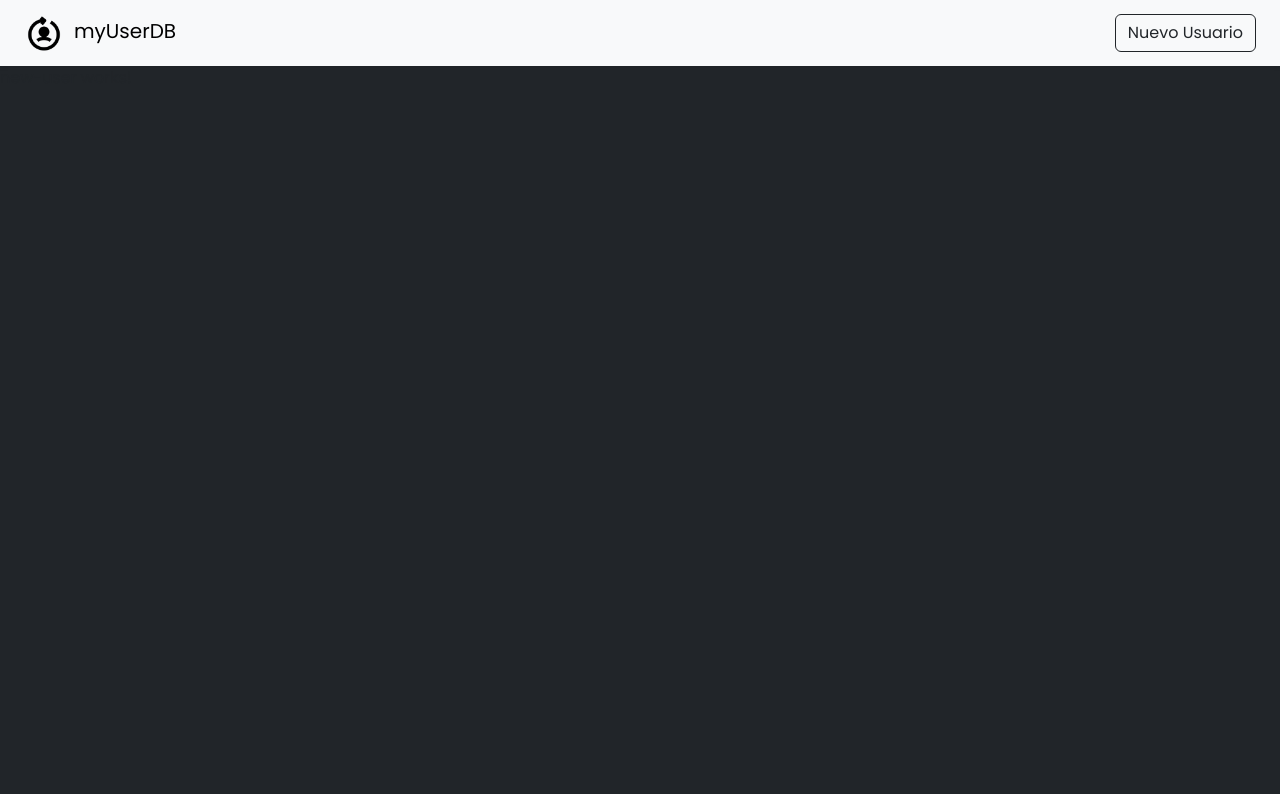
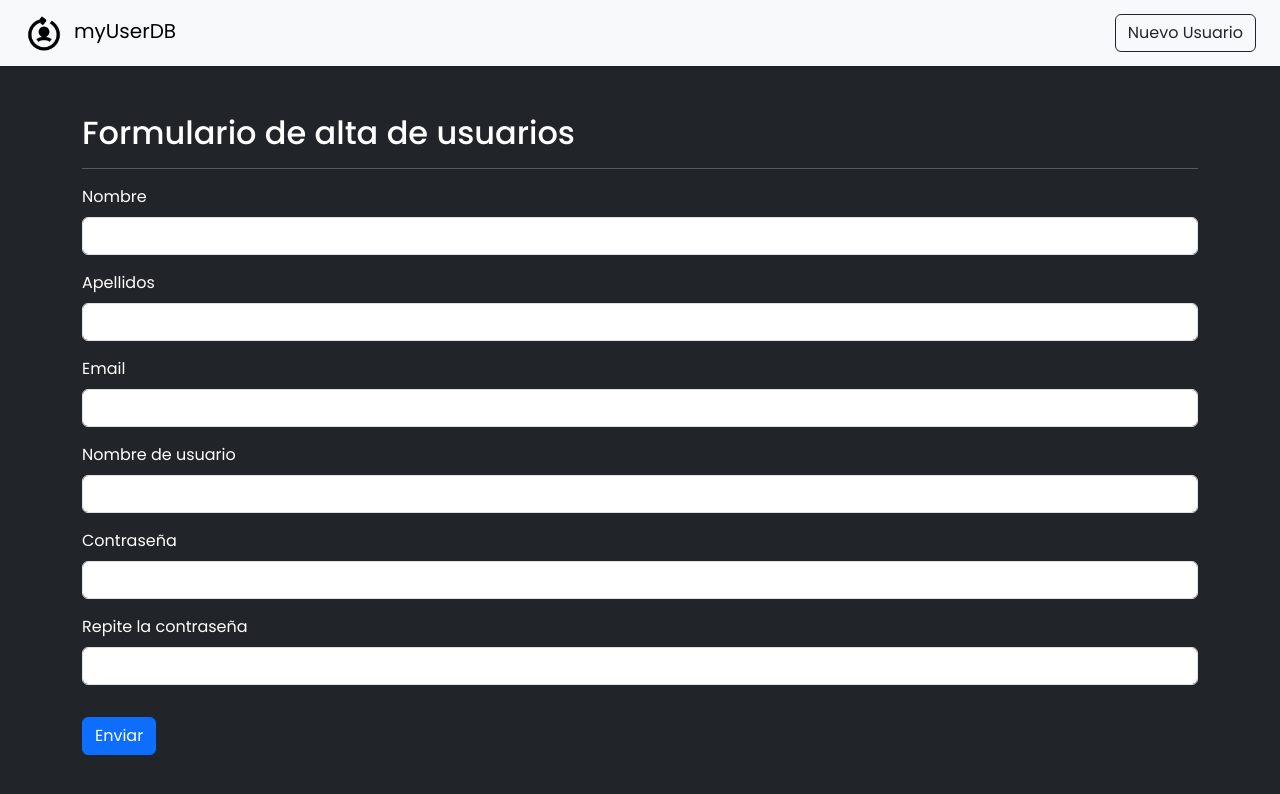
Before and after one commit to angyLearnsCode/altaUsuarios, an Angular app: page /newuser in a window 1280 px wide. Shown: the top 794 px of the page. Built offline with nearby package versions, Linux system fonts and the light colour scheme.

Commit message:
Creación de formulario y formcontrol

```diff
--- a/src/app/app.component.ts
+++ b/src/app/app.component.ts
@@ -1,10 +1,11 @@
 import { Component } from '@angular/core';
 import { RouterOutlet } from '@angular/router';
 import { HeaderComponent } from './shared/header/header.component';
+import { ReactiveFormsModule } from '@angular/forms';
 
 @Component({
   selector: 'app-root',
-  imports: [RouterOutlet, HeaderComponent],
+  imports: [RouterOutlet, HeaderComponent, ReactiveFormsModule],
   templateUrl: './app.component.html',
   styleUrl: './app.component.css',
 })
--- a/src/app/pages/new-user/new-user.component.html
+++ b/src/app/pages/new-user/new-user.component.html
@@ -1 +1,68 @@
-<p>new-user works!</p>
+<section class="container text-white mt-5">
+  <h2>Formulario de alta de usuarios</h2>
+  <hr />
+  <form [formGroup]="userForm" (ngSubmit)="getDataForm()">
+    <div class="mb-3">
+      <label for="first_name" class="form-label">Nombre</label>
+      <input
+        type="text"
+        id="first_name"
+        class="form-control"
+        formControlName="first_name"
+      />
+    </div>
+    <div class="mb-3">
+      <label for="last_name" class="form-label">Apellidos</label>
+      <input
+        type="text"
+        id="last_name"
+        class="form-control"
+        formControlName="last_name"
+      />
+    </div>
+    <div class="mb-3">
+      <label for="email" class="form-label">Email</label>
+      <input
+        type="text"
+        id="email"
+        class="form-control"
+        formControlName="email"
+      />
+    </div>
+    <div class="mb-3">
+      <label for="username" class="form-label">Nombre de usuario</label>
+      <input
+        type="text"
+        id="username"
+        class="form-control"
+        formControlName="username"
+      />
+    </div>
+    <div class="mb-3">
+      <label for="password" class="form-label">Contraseña</label>
+      <input
+        type="password"
+        id="password"
+        class="form-control"
+        formControlName="password"
+      />
+    </div>
+    <div class="mb-3">
+      <label for="repitepassword" class="form-label"
+        >Repite la contraseña</label
+      >
+      <input
+        type="password"
+        id="repitepassword"
+        class="form-control"
+        formControlName="repitepassword"
+      />
+    </div>
+    <input
+      type="submit"
+      value="Enviar"
+      class="btn btn-primary mt-3"
+      [disabled]="userForm.invalid"
+    />
+  </form>
+</section>
--- a/src/app/pages/new-user/new-user.component.ts
+++ b/src/app/pages/new-user/new-user.component.ts
@@ -1,11 +1,27 @@
 import { Component } from '@angular/core';
+import { FormControl, FormGroup, ReactiveFormsModule } from '@angular/forms';
 
 @Component({
   selector: 'app-new-user',
-  imports: [],
+  imports: [ReactiveFormsModule],
   templateUrl: './new-user.component.html',
-  styleUrl: './new-user.component.css'
+  styleUrl: './new-user.component.css',
 })
 export class NewUserComponent {
+  userForm: FormGroup;
 
+  constructor() {
+    this.userForm = new FormGroup(
+      {
+        first_name: new FormControl('', []),
+        last_name: new FormControl('', []),
+        email: new FormControl('', []),
+        username: new FormControl('', []),
+        password: new FormControl('', []),
+        repitepassword: new FormControl('', []),
+      },
+      []
+    );
+  }
+  getDataForm() {}
 }
--- a/src/app/services/users-service.service.ts
+++ b/src/app/services/users-service.service.ts
@@ -10,6 +10,8 @@ import { IUser } from '../interfaces/iuser.interface';
 export class UsersServiceService {
   private http = inject(HttpClient);
   private baseUrl: string = 'https://peticiones.online/api/users';
+  private id: string = '67d40edb7e4279bab23a23e1';
+  arrUsersObservable: IUser[] = [];
 
   getAllObservable(): Observable<IResponse> {
     return this.http.get<IResponse>(this.baseUrl);
```
